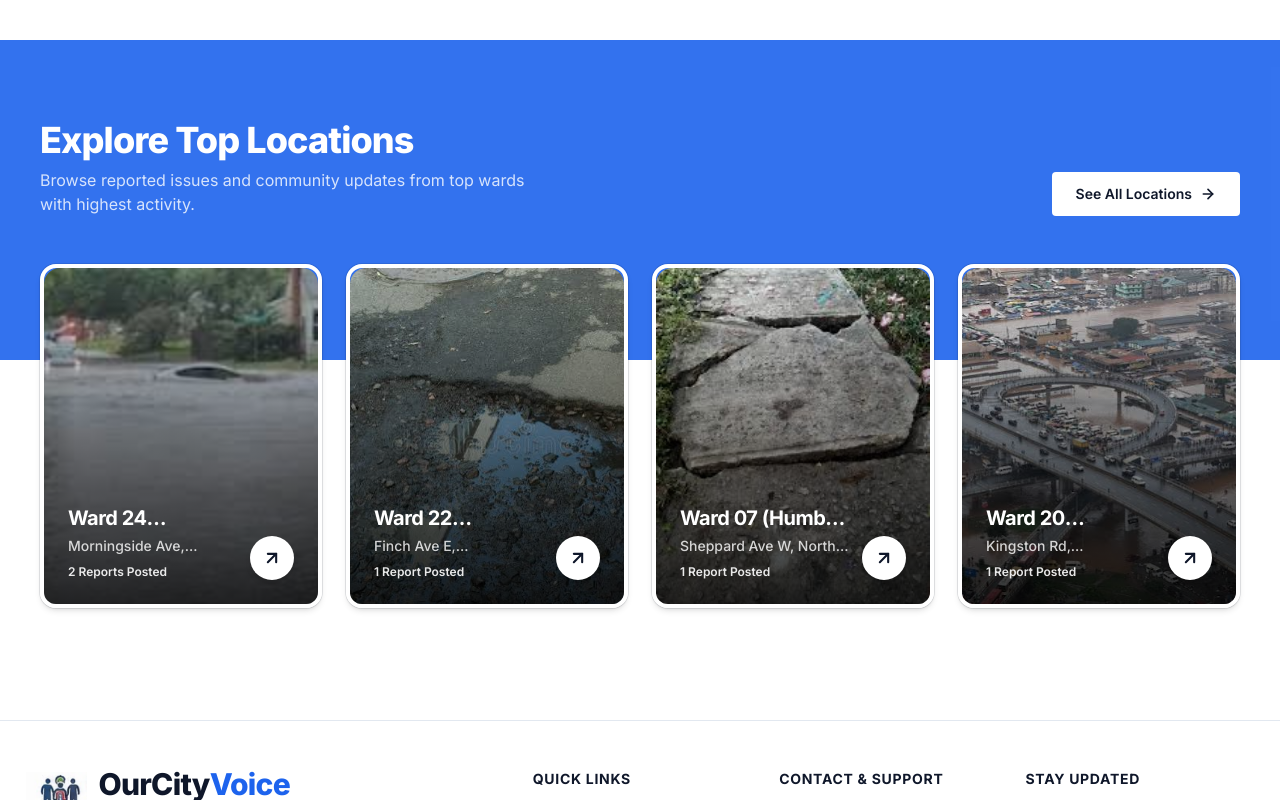
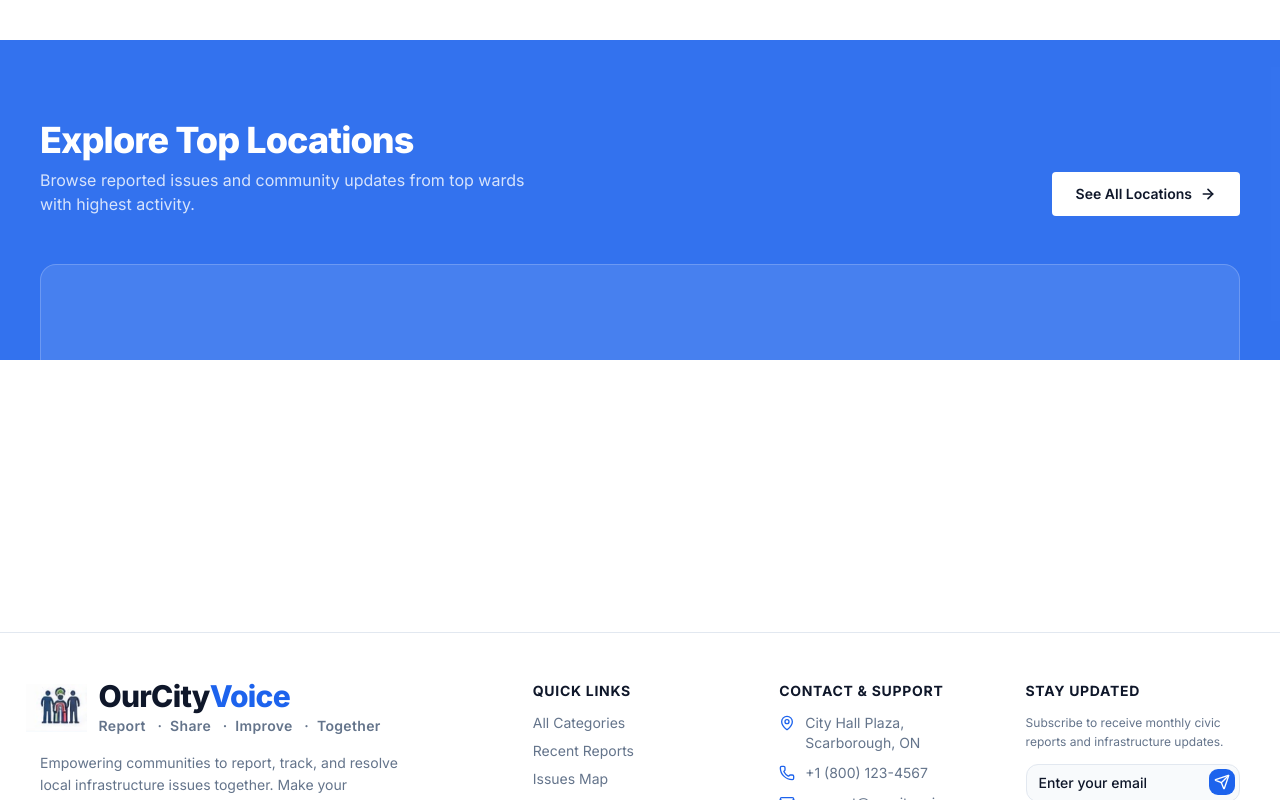
Before and after one commit to DreamLabIt/our-city-voice, a Next.js app in the folder frontend/: page / in a window 1280 px wide. Shown: the part 2220-3020 px from the top of the page. Built offline with nearby package versions, Linux system fonts and the light colour scheme; no server answers.

Commit message:
ExploreTopLocations component to accept recentPosts prop for improved data handling

```diff
--- a/frontend/app/page.tsx
+++ b/frontend/app/page.tsx
@@ -50,7 +50,9 @@ export default async function Home() {
         recentActivities={recentActivities}
       />
       <HowItWorks />
-      <ExploreTopLocations />
+      <ExploreTopLocations
+        recentPosts={recentPosts}
+      />
     </section>
   );
 }
--- a/frontend/components/landing/ExploreTopLocations.tsx
+++ b/frontend/components/landing/ExploreTopLocations.tsx
@@ -6,17 +6,23 @@ import Link from "next/link";
 import { ArrowRight, ArrowUpRight } from "lucide-react";
 import { Card, CardContent } from "@/components/ui/card";
 import { Button } from "@/components/ui/button";
-import { posts } from "@/data/mock-data";
-import type { PostItem } from "@/types";
 import SectionContainer from "../common/SectionContainer";
-import type { TopWardLocation } from "@/types";
+import type { ExploreTopLocationsProps, TopWardLocation } from "@/types/report";
 
-export default function ExploreTopLocations(): React.ReactNode {
-    const wardCounts = posts.reduce<Record<string, { count: number; sample: PostItem }>>((acc, post) => {
-        if (!acc[post.ward]) {
-            acc[post.ward] = { count: 0, sample: post };
+export default function ExploreTopLocations({
+    recentPosts = [],
+}: ExploreTopLocationsProps): React.ReactNode {
+    const wardCounts = recentPosts.reduce<Record<string, { count: number; sample: (typeof recentPosts)[number] }>>((acc, post) => {
+        const wardName = typeof post.ward === "object"
+            ? (post.ward as any)?.name || (post.ward as any)?.label
+            : post.ward;
+
+        if (!wardName) return acc;
+
+        if (!acc[wardName]) {
+            acc[wardName] = { count: 0, sample: post };
         }
-        acc[post.ward].count += 1;
+        acc[wardName].count += 1;
         return acc;
     }, {});
 
@@ -28,7 +34,6 @@ export default function ExploreTopLocations(): React.ReactNode {
         }))
         .sort((a, b) => b.reportsCount - a.reportsCount)
         .slice(0, 4);
-
     return (
         <section className="relative w-full my-8 py-12 sm:py-16 md:py-20 text-white">
             <div className="absolute inset-x-0 top-0 h-80 bg-primary/90 z-0" />
@@ -47,7 +52,6 @@ export default function ExploreTopLocations(): React.ReactNode {
                         </div>
 
                         <Button
-
                             variant="outline"
                             className="bg-white hover:bg-white/90 text-foreground font-semibold px-5 py-2.5 sm:px-6 sm:py-3 h-auto rounded border-none transition-all duration-200 group shrink-0 cursor-pointer"
                         >
@@ -58,20 +62,30 @@ export default function ExploreTopLocations(): React.ReactNode {
                         </Button>
                     </div>
 
+                    {topWards.length > 0 ? (
                         <div className="grid grid-cols-1 sm:grid-cols-2 lg:grid-cols-4 gap-5 md:gap-6">
-                        {topWards.map((item) => (
+                            {topWards.map((item) => {
+
+                                const sampleImage = item.samplePost.media?.image || "/placeholder.jpg";
+
+                                const locationName = typeof item.samplePost.location === "object"
+                                    ? (item.samplePost.location)?.address
+                                    : item.samplePost.location || item.ward;
+
+                                return (
                                     <Link
                                         key={item.ward}
                                         href={`/reports?ward=${encodeURIComponent(item.ward)}`}
                                         className="group block h-full"
                                     >
-                                <Card className="relative h-68 sm:h-76 md:h-86 rounded-2xl overflow-hidden border-4 border-white shadow-md bg-transparent">
+                                        <Card className="relative h-68 sm:h-76 md:h-86 rounded-2xl overflow-hidden border-4 border-white shadow-md bg-muted">
                                             <Image
-                                        src={item.samplePost.image}
+                                                src={sampleImage}
                                                 alt={item.ward}
                                                 fill
+                                                unoptimized
                                                 sizes="(max-width: 640px) 100vw, (max-width: 1024px) 50vw, 25vw"
-                                        className="object-cover w-full h-full"
+                                                className="object-cover w-full h-full group-hover:scale-105 transition-transform duration-300"
                                                 priority
                                             />
 
@@ -85,7 +99,7 @@ export default function ExploreTopLocations(): React.ReactNode {
                                                         </h3>
 
                                                         <p className="text-xs sm:text-sm font-medium text-white/80 line-clamp-1">
-                                                    {item.samplePost.location}
+                                                            {locationName}
                                                         </p>
 
                                                         <p className="text-xs font-semibold text-white/90 pt-1">
@@ -101,8 +115,14 @@ export default function ExploreTopLocations(): React.ReactNode {
                                             </CardContent>
                                         </Card>
                                     </Link>
-                        ))}
+                                );
+                            })}
                         </div>
+                    ) : (
+                        <div className="flex flex-col items-center justify-center h-64 bg-white/10 rounded-2xl border border-white/20 text-white/80">
+                            No locations available right now.
+                        </div>
+                    )}
                 </div>
             </SectionContainer>
         </section>
```
Also changed, not shown: frontend/types/report.ts (+10 -0 lines). Lines whose indentation alone changed are shown as unchanged.
